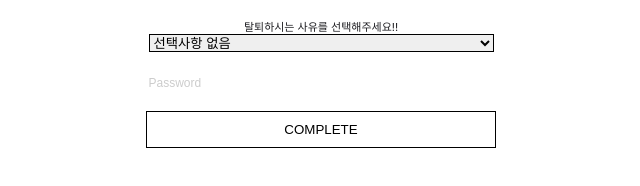
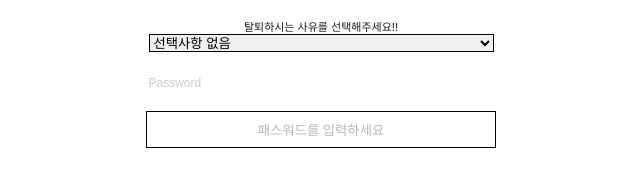
Before and after one commit to fearofcode0001/proj_front, a React (Create React App) app: page /Secession in a window 1280 px wide. Shown: the part 534-720 px from the top of the page, without its empty margins (319-959 px from the left). Built offline with nearby package versions, Linux system fonts and the light colour scheme; no server answers.

Commit message:
230626 회원탈퇴

```diff
--- a/src/api/AxiosFinal.js
+++ b/src/api/AxiosFinal.js
@@ -120,12 +120,11 @@ const AxiosFinal = {
 
 
     //탈퇴
-    memberSec : async(email_sec, pwd_sec) =>{
+    memberSec : async(userPwd) =>{
         const sec ={
-            id : email_sec,
-            pwd : pwd_sec
+            userPwd : userPwd
         };
-        return await axios.post(Final_proj + "/sec", sec);
+        return await axios.post(Final_proj + "/auth/sec", sec);
     },
 
     // 이메일 인증
--- a/src/pages/Secession.js
+++ b/src/pages/Secession.js
@@ -1,6 +1,8 @@
-import React from "react";
+import React, { useContext, useEffect, useState } from "react";
+import { useNavigate } from "react-router-dom";
 import styled from "styled-components";
-
+import { UserContext } from "../context/UserInfo";
+import AxiosFinal from "../api/AxiosFinal";
 
 
 const Container = styled.div`
@@ -18,12 +20,7 @@ const MainBody = styled.div`
     justify-content: space-evenly;
     align-items: center;
 
-    button{
-        width: 350px;
-        height: 37px;
-        border: 1px solid black;
-        background-color: white;
-    }
+
 `
 
 const Logo = styled.div`
@@ -96,11 +93,11 @@ const SelectOption = styled.div`
 
 `
 
-const Input = styled.div`
+const Input = styled.input`
     display: flex;
     align-items: center;
     justify-content: center;
-    input{
+
         color: black;
         width: 345px;
         height: 20px;
@@ -113,13 +110,78 @@ const Input = styled.div`
             color: #ccc;
             font-size: 12px;
         }
-    }
+
+
+`
+
+const PwdBtn1 = styled.button`
+        width: 350px;
+        height: 37px;
+        border: 1px solid black;
+        background-color: white;
 
 `
 
 
+const PwdBtn2= styled.button`
+        width: 350px;
+        height: 37px;
+        border: 1px solid black;
+        background-color: white;
+
+`
 
 const Secession = () => {
+    const userId = window.localStorage.getItem("userIdSuv");
+    console.log(userId)
+
+    const nav = useNavigate();
+
+
+
+
+    const [user, setUser] = useState([]);
+    // 입력된 password 값을 가져온다.
+    const [userPwd, setUserPwd] = useState("");
+    const [changePw, setChangePW] = useState(false);
+
+
+    useEffect(()=> {
+        const getUser = async() => {
+            const rsp = await AxiosFinal.memberGet(userId);
+            if(rsp.status === 200) setUser(rsp.data);
+            console.log(rsp.data);
+        };
+        getUser();
+    }, []);
+
+
+    const onChangePw = (e) => {
+        setUserPwd(e.target.value);
+        console.log(userPwd)
+        if(user.userPwd === e.target.value) {
+            setChangePW(true);
+        }
+        else {
+            setChangePW(false);
+        }
+    }
+
+
+    const onClickSec = async() => {
+        console.log("확인")
+        const response = await AxiosFinal.memberSec(userPwd);
+        const result = response.data;
+        console.log(result);
+        if (result) {
+            alert("탈퇴 완료")
+            nav("/");
+        }
+    }
+
+
+
+
 
     return(
         <Container>
@@ -159,10 +221,9 @@ const Secession = () => {
                         <option value="sel5">타 사이트 이용</option>
                     </select>
                 </SelectOption>
-               <Input>
-                    <input type="password" placeholder="Password" />
-               </Input>
-               <button>COMPLETE</button>
+               <Input type="password" placeholder="Password" value={userPwd} onChange={onChangePw} />
+               {changePw === false && <PwdBtn1 disabled>패스워드를 입력하세요</PwdBtn1>}
+                {changePw === true && <PwdBtn2 onClick={onClickSec}>COMPLETE</PwdBtn2>}
             </MainBody>
         </Container>
     )
```
